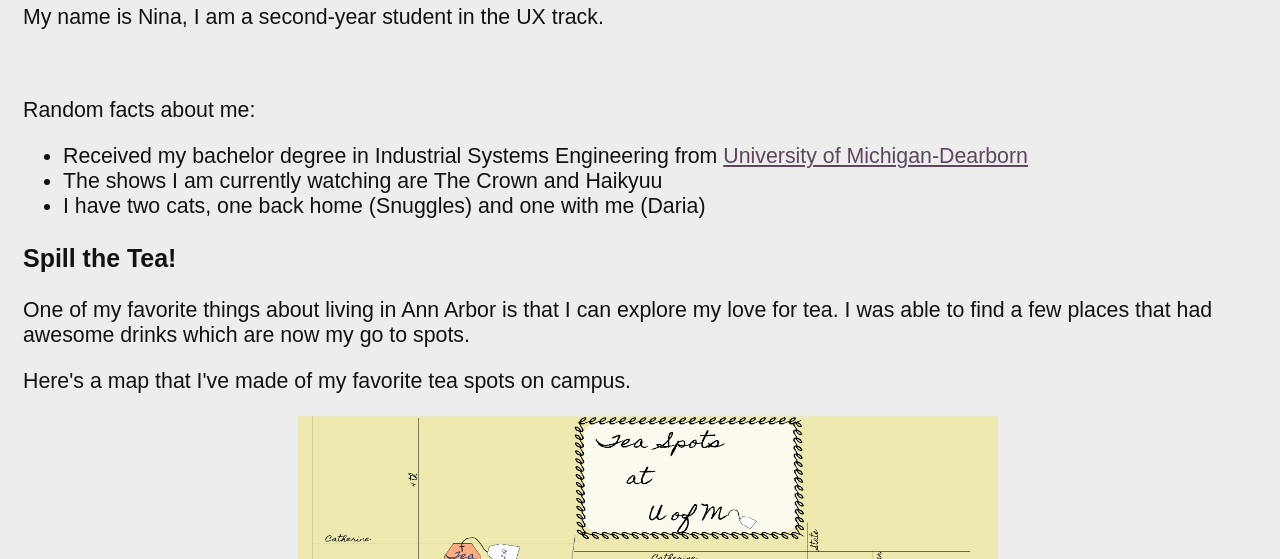
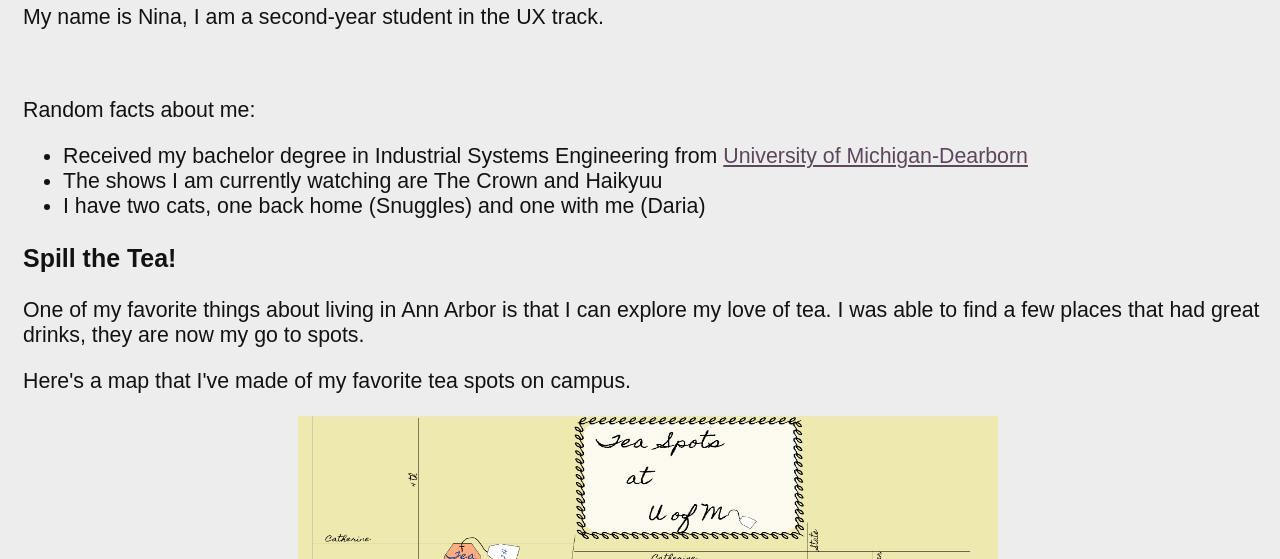
Before and after one commit to mcdanielnina/problem-set2, a plain HTML site: page index.html in a window 1280 px wide. Shown: the part 241-800 px from the top of the page. Drawn offline with Linux system fonts and the light colour scheme.

Commit message:
Update index.html

```diff
--- a/index.html
+++ b/index.html
@@ -36,7 +36,7 @@
         </article>
         <article>
             <h3>Spill the Tea!</h3>
-            <p> One of my favorite things about living in Ann Arbor is that I can explore my love for tea. I was able to find a few places that had awesome drinks which are now my go to spots.</p>
+            <p> One of my favorite things about living in Ann Arbor is that I can explore my love of tea. I was able to find a few places that had great drinks, they are now my go to spots.</p>
             <p>Here's a map that I've made of my favorite tea spots on campus. </p>
             <img class="tea-map"alt="Map of Tea Spots on Campus" src="imgs/tea_map.png" width= 700 height= 500/>
 
```
